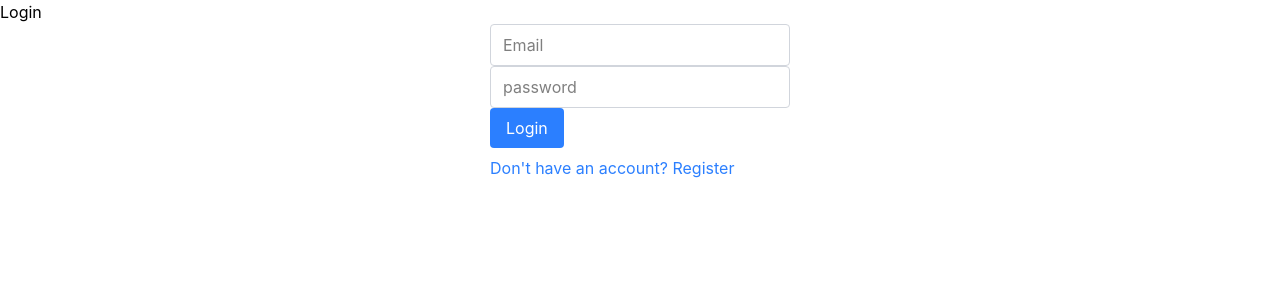
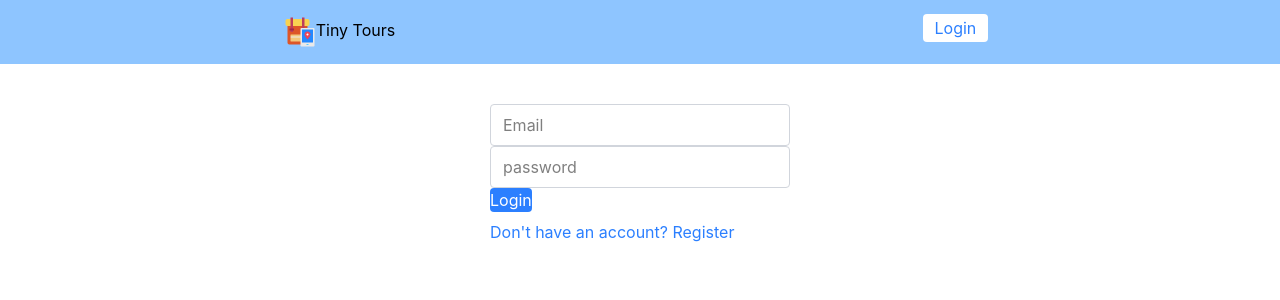
Before and after one commit to snehalkhater/TinyTour-app, a React (Vite) app in the folder client/: page /login in a window 1280 px wide. Shown: the top 300 px of the page. Built offline with nearby package versions, Linux system fonts and the light colour scheme.

Commit message:
navbar created

```diff
--- a/client/src/components/Button.jsx
+++ b/client/src/components/Button.jsx
@@ -1,9 +1,22 @@
-function Button({title, onClick}) {
+function Button({title, onClick, size,varient = "primary"}) {
+
+  const SIZE_CLASSES = {
+    samll : "px-2 py-1 text-xs mx-3",
+    medium: "px-4 py-2 text-sm mx-4",
+    large: "px-6 py-2 text-lg mx-4",
+  }
+
+  const VARIANTS_CLASSES={
+    primary:"bg-blue-500 text-white hover:bg-blue-600",
+    secondary: "bg-grey-500 text-white hover:bg-gray-600",
+    tertiary: "bg-orange-400 text-black hover:bg-organge-600",
+  }
   return (
   <button
   onClick={onClick}
-  className="bg-blue-500 text-white px-4 py-2 rounded hover:bg-blue-600">
-  {title}
+  className={`${VARIANTS_CLASSES[varient]} ${SIZE_CLASSES[size]} rounded `}
+  >
+    {title}
   </button>
   )
 }
--- a/client/src/components/Navbar.jsx
+++ b/client/src/components/Navbar.jsx
@@ -1,8 +1,44 @@
-import React from 'react'
+import Logo from "./../assets/tinytour-logo.png";
+import { useState, useEffect } from 'react';
+import { getUserData, logoutUser } from '../utils';
+import Button from "./Button";
+import toast, { Toaster } from "react-hot-toast";
+import { Link } from "react-router";
+function Navbar() {
+  const [userData, setUserData] = useState({});
+  const fetchUserData = () => {
+    const data = getUserData();
+    console.log("Fetchuser data:", data)
+    setUserData(data);
+  };
+  useEffect(() => {
+    fetchUserData();
+  }, []);
+  return (
+    <div className='bg-blue-300 px-5 py-4 flex justify-around item-center'>
+      <div>
+        <Link to="/">
+        <img src={Logo} alt="logo" className='h-8 inline-block' />
+        <span>Tiny Tours</span>
+        </Link>
+      </div>
+      <div>
+        {
+          userData?.name ? (
+            <div className="flex item-center">
+              <sapm className="bg-black text-white flex items-center rounded-full justify-center h-8 w-8 mr-2">{
+                userData?.name[0]}</sapm>
+              Hello, {userData.name}!
+              <div><Button title="logout" varient="tertiary" size="medium" onClick={logoutUser} /></div>
+            </div>
+          ) : (
+            <Link to="/login" className="bg-white text-blue-500 px-3 py-1 rounded mr-2">Login</Link>
+          )
+        }
 
-function Navbar() {
-  return (
-    <div>Navbar</div>
+      </div>
+      <Toaster />
+    </div>
   )
 }
 
--- a/client/src/main.jsx
+++ b/client/src/main.jsx
@@ -8,6 +8,7 @@ import Signup from "./views/Signup.jsx"
 import Tours from "./views/Tours.jsx"
 import NewTour from './views/NewTour';
 import EditTour from './views/EditTour';
+import Dashboard from './views/Dashboard.jsx';
 
 
 const root = createRoot(document.getElementById("root"));
@@ -19,6 +20,7 @@ root.render(
       <Route path='/' element={<Home />}></Route>
       <Route path='/login' element={<Login />}></Route>
       <Route path='/signup' element={<Signup />}></Route>
+      <Route path='/dashboard' element={<Dashboard />}></Route>
       <Route path='/tours' element={<Tours />}></Route>
       <Route path='/tours/new' element={<NewTour />}></Route>
       <Route path='/tours/edit' element={<EditTour />}></Route>
--- a/client/src/utils.jsx
+++ b/client/src/utils.jsx
@@ -1,5 +1,30 @@
+import toast, { Toaster } from "react-hot-toast";
 const setPageTitle = (title) => {
     document.title = title;
 };
 
-export { setPageTitle }
+const isUserLoggedIn = () => {
+    const userJwtToken = localStorage.getItem("userJwtToken");
+    return !!userJwtToken;
+
+};
+
+const getuserJwtToken = () => {
+    const userJwtToken = localStorage.getItem("userJwtToken");
+    return userJwtToken;
+};
+
+const getUserData = () => {
+    const userData = localStorage.getItem("userData") || "{}";
+    return JSON.parse(userData);
+};
+
+const logoutUser= () =>{
+    localStorage.clear();
+    toast.success("Logged out successfully");
+    setTimeout (() => {
+        window.location.href = "/login"
+    }, 1500);
+}
+
+export { setPageTitle, isUserLoggedIn, getuserJwtToken, getUserData, logoutUser }
--- /dev/null
+++ b/client/src/views/Dashboard.jsx
@@ -0,0 +1,37 @@
+import React, { useEffect, useState } from 'react'
+import Navbar from '../components/Navbar';
+import axios from 'axios';
+import toast, { Toaster } from "react-hot-toast";
+import { getuserJwtToken } from '../utils';
+
+function Dashboard() {
+
+    const userJWT = getuserJwtToken();
+    const [tours, setTours] = useState([]);
+    const loadTours = async() => {
+        const response = await axios.get("http://localhost:8080/tours",{
+            headers:{
+                Authorization: `Bearer ${userJWT}`,
+            }
+        });
+        if(response.data.success){
+            toast.success(response.data.message);
+        }else{
+            toast.error("failed to load tours");
+        }
+    };
+
+    useEffect(() => {
+        loadTours();
+    }, []);
+    return (
+
+        <div>
+            <Navbar />
+            <h2>Dashboard</h2>
+            <Toaster />
+            </div>
+    )
+}
+
+export default Dashboard
--- a/client/src/views/EditTour.jsx
+++ b/client/src/views/EditTour.jsx
@@ -1,11 +1,15 @@
 import React, { useEffect } from 'react'
 import { setPageTitle } from "./../utils.jsx"
+import Navbar from '../components/Navbar';
+
 function EditTour() {
     useEffect(() => {
         setPageTitle("Edit Tour - TinyTours");
     },[]);
   return (
-    <div>EditTour</div>
+    <div>
+      <Navbar />
+      EditTour</div>
   )
 }
 
--- a/client/src/views/Home.jsx
+++ b/client/src/views/Home.jsx
@@ -1,13 +1,15 @@
 import React from 'react'
 import { useEffect } from 'react';
 import { setPageTitle } from "./../utils.jsx"
+import Navbar from '../components/Navbar';
 
 function Home() {
       useEffect(() => {
           setPageTitle("Edit Tour - TinyTours");
       },[]);
   return (
-    <div>Home</div>
+    <div><Navbar />
+    Home</div>
   )
 }
 
--- a/client/src/views/Login.jsx
+++ b/client/src/views/Login.jsx
@@ -5,6 +5,7 @@ import Input from '../components/Input.jsx';
 import Button from '../components/Button.jsx';
 import toast, { Toaster } from "react-hot-toast";
 import { Link } from "react-router";
+import Navbar from "../components/Navbar.jsx";
 
 function Login() {
   useEffect(() => {
@@ -33,6 +34,10 @@ function Login() {
       const {jwtToken, data} = response.data;
       localStorage.setItem("userJwtToken", jwtToken);
             localStorage.setItem("userData", JSON.stringify(data));
+
+            setTimeout(() => {
+              window.location.href = "/dashboard";
+            }, 1500);
     } else {
       toast.error(response.data.message, { id: "loginError" });
     }
@@ -41,8 +46,8 @@ function Login() {
 
   return (
     <div>
-      <h1>Login</h1>
-      <div className="w-75 block mx-auto">
+      <Navbar />
+      <div className="w-75 block mx-auto mt-10 ">
         <Input type="email"
           placeholder="Email"
           value={loginUser.email}
--- a/client/src/views/NewTour.jsx
+++ b/client/src/views/NewTour.jsx
@@ -1,12 +1,16 @@
 import React from 'react'
 import { useEffect } from 'react';
-import { setPageTitle } from "./../utils.jsx"
+import { setPageTitle } from "./../utils.jsx";
+import Navbar from '../components/Navbar';
+
 function NewTour() {
         useEffect(() => {
            setPageTitle("Edit Tour - TinyTours");
         },[]);
   return (
-    <div>NewTour</div>
+    <div>
+      <Navbar />
+      NewTour</div>
   )
 }
 
--- a/client/src/views/Signup.jsx
+++ b/client/src/views/Signup.jsx
@@ -5,6 +5,7 @@ import Input from '../components/Input.jsx';
 import Button from '../components/Button.jsx';
 import toast, { Toaster } from "react-hot-toast";
 import { Link } from "react-router";
+import Navbar from '../components/Navbar';
 
 function Signup() {
   const [newUser, setnewUser] = useState({
@@ -42,8 +43,7 @@ function Signup() {
 
   return (
     <div>
-      <h1>Signup</h1>
-
+      <Navbar />
       <div className='w-75 block mx-auto '>
         <Input type="text"
           placeholder="Name"
--- a/client/src/views/Tours.jsx
+++ b/client/src/views/Tours.jsx
@@ -1,12 +1,16 @@
 import React from 'react'
 import { useEffect } from 'react';
-import { setPageTitle } from "./../utils.jsx"
+import { setPageTitle } from "./../utils.jsx";
+import Navbar from '../components/Navbar';
+
 function Tours() {
       useEffect(() => {
       setPageTitle("Edit Tour - TinyTours");
       },[]);
   return (
-    <div>Tours</div>
+    <div>
+      <Navbar />
+      Tours</div>
   )
 }
 
```
Also changed, not shown: client/src/assets/tinytour-logo.png (added).
